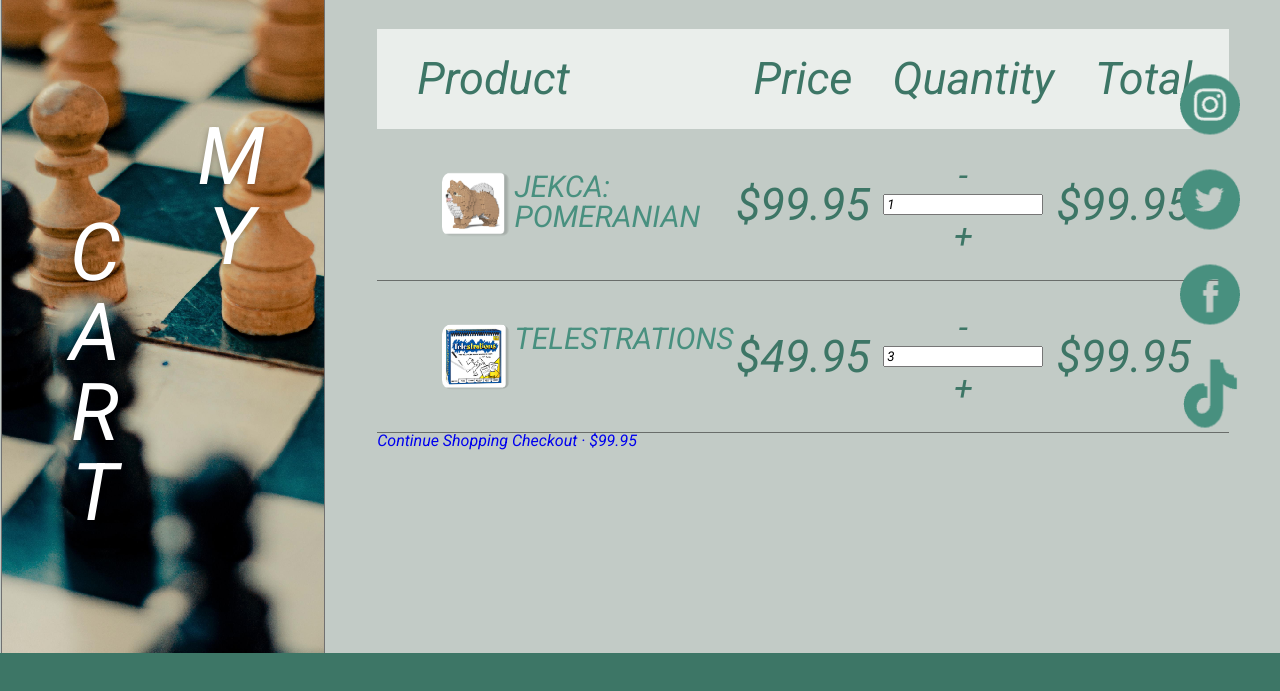
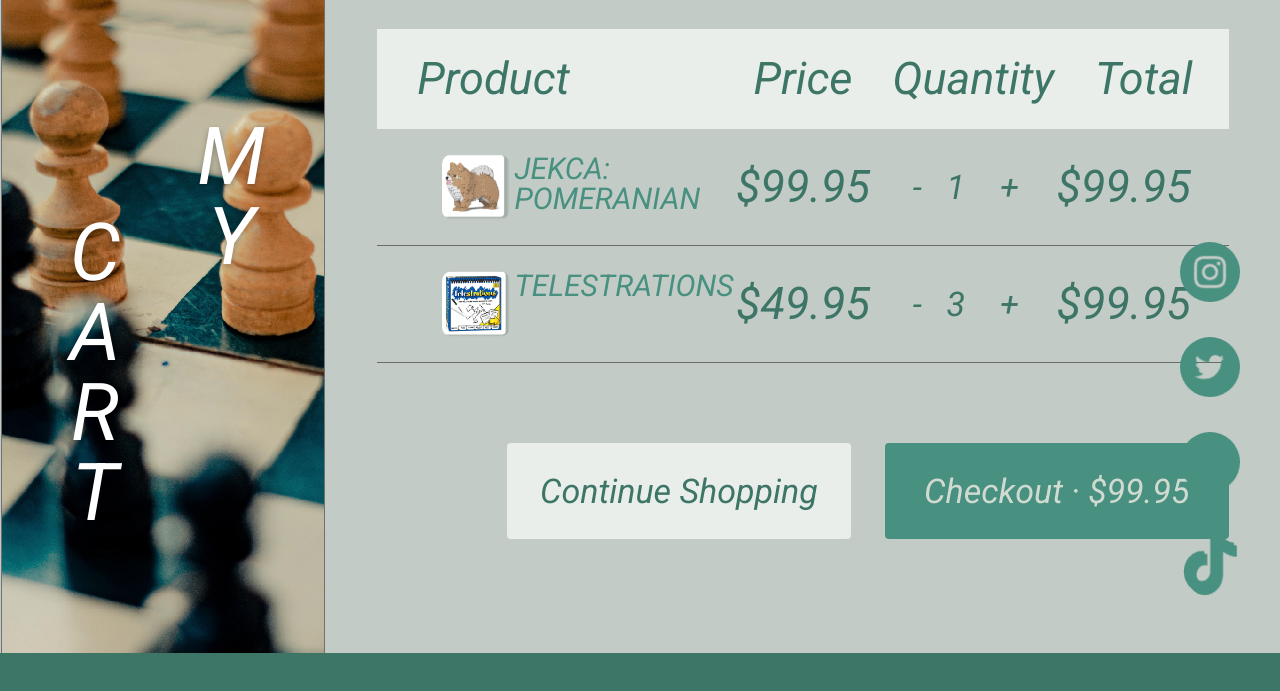
Before and after one commit to jiazhaot/jiazhaot.github.io, a plain HTML site: page html/cart.html in a window 1280 px wide. Shown: the part 153-844 px from the top of the page. Drawn offline with Linux system fonts and the light colour scheme.

Commit message:
update cart and css

```diff
--- a/css/style.css
+++ b/css/style.css
@@ -771,3 +771,50 @@ a{
     outline: none;
     color: #3D7666;
 }
+
+.cartq input{
+    display: inline-block;
+    max-width: 40px;
+    font-size: 34px;
+    text-align: center;
+    color: #3D7666;
+    border: 0;
+    background: transparent;
+    outline: none;
+    height: 40px;
+}
+
+.smiconsed{
+    top: auto;
+    bottom: 60px;
+    transform: translateY(0);
+}
+
+.cartlast{
+    width: 100%;
+    margin-top: 80px;
+}
+
+.cartlastcon{
+    width: 100%;
+    text-align: right;
+}
+
+.cartlastcon a{
+    display: inline-block;
+    font-size: 34px;
+    color: #3D7666;
+    width: 344px;
+    height: 96px;
+    margin-right: 30px;
+    background: #EAEEEB;
+    border-radius: 4px;
+    text-align: center;
+    line-height: 96px;
+}
+
+.cartlastcon a:last-child{
+    background: #48907F;
+    color: #D0DAD1;
+    margin-right: 0;
+}
--- a/html/cart.html
+++ b/html/cart.html
@@ -132,7 +132,7 @@
         <div class="footer"></div>
 
         <!-- social media icons -->
-        <div class="smicons">
+        <div class="smicons smiconsed">
             <ul>
                 <li><a href="#"><img src="/images/c1.png" alt=""></a></li>
                 <li><a href="#"><img src="/images/c2.png" alt=""></a></li>
```
